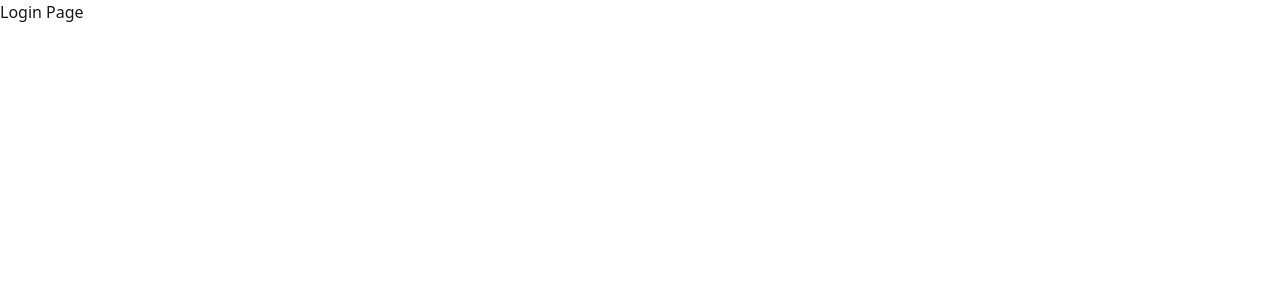
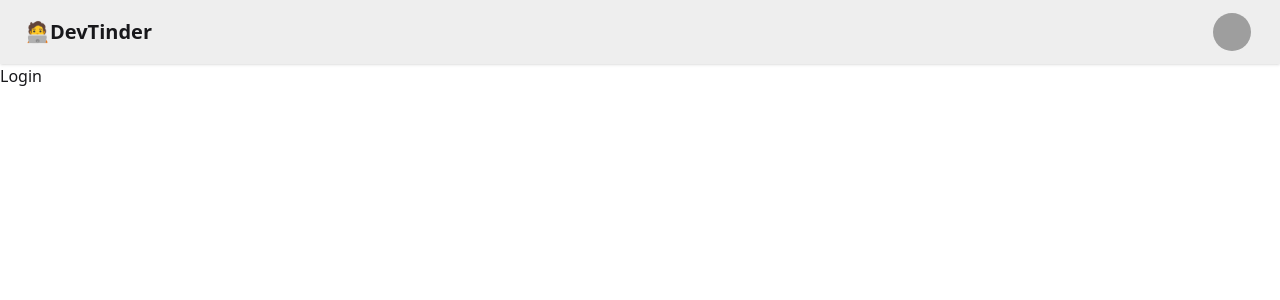
Before and after one commit to TanmayBansal29/devtinder-ui, a React (Vite) app: page /login in a window 1280 px wide. Shown: the top 300 px of the page. Built offline with nearby package versions, Linux system fonts and the light colour scheme; grey boxes are pictures that could not be loaded.

Commit message:
Created the children routes and outlet

```diff
--- a/src/App.jsx
+++ b/src/App.jsx
@@ -1,5 +1,7 @@
 import { BrowserRouter, Route, Routes } from "react-router-dom"
-import NavBar from "./components/NavBar"
+import Body from "./components/Body"
+import Login from "./components/Login"
+import Profile from "./components/Profile"
 
 function App() {
 
@@ -7,13 +9,13 @@
     <>
       <BrowserRouter basename="/">
         <Routes>
-          <Route path="/" element={<div>Base Page</div>}/>
-          <Route path="/login" element={<div>Login Page</div>} />
-          <Route path="/test" element={<div>Test Page</div>} />
+          <Route path="/" element={<Body />}>
+            {/* Children Routes */}
+            <Route path="/login" element={<Login/>}/>
+            <Route path="/profile" element={<Profile/>}/>
+          </Route>
         </Routes>
       </BrowserRouter>
-      {/* <NavBar />
-      <h1 className="text-3xl font-bold underline">Hello World</h1> */}
     </>
   )
 }
--- /dev/null
+++ b/src/components/Body.jsx
@@ -0,0 +1,15 @@
+import { Outlet } from 'react-router-dom'
+import NavBar from './NavBar'
+
+const Body = () => {
+  return (
+    <div>
+        <NavBar />
+
+        {/* To Render the children routes of body component */}
+        <Outlet />
+    </div>
+  )
+}
+
+export default Body
--- /dev/null
+++ b/src/components/Login.jsx
@@ -0,0 +1,9 @@
+import React from 'react'
+
+const Login = () => {
+  return (
+    <div>Login</div>
+  )
+}
+
+export default Login
--- /dev/null
+++ b/src/components/Profile.jsx
@@ -0,0 +1,9 @@
+import React from 'react'
+
+const Profile = () => {
+  return (
+    <div>Profile</div>
+  )
+}
+
+export default Profile
```
